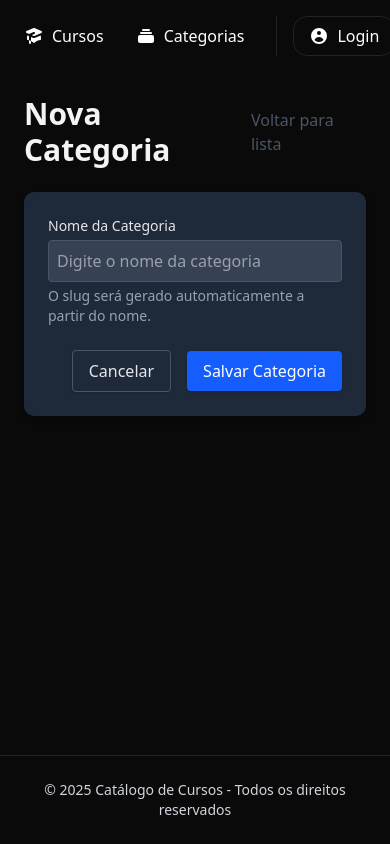
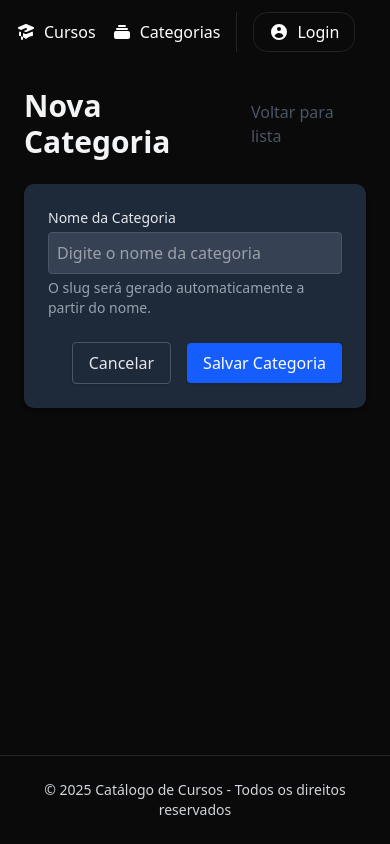
Before and after one commit to samuel05015/Catalago-cursos, a Next.js app: page /admin/categorias/nova in a window 390 px wide. Built offline with nearby package versions, Linux system fonts and the light colour scheme; no server answers.

Commit message:
Mobile: Corrigir responsividade - remover scroll horizontal e ocultar logo no mobile

```diff
--- a/src/app/layout.tsx
+++ b/src/app/layout.tsx
@@ -30,7 +30,7 @@ export default function RootLayout({
     <html lang="pt-BR" className="scroll-smooth dark">
       <body
         className={`${geistSans.variable} ${geistMono.variable} antialiased min-h-screen flex flex-col
-                   bg-dark-900 text-gray-100
+                   bg-dark-900 text-gray-100 overflow-x-hidden
                    transition-colors duration-300`}
       >
         <ThemeProviderWrapper>
--- a/src/app/page.tsx
+++ b/src/app/page.tsx
@@ -177,7 +177,7 @@ export default async function Home() {
   }
 
   return (
-    <div className="min-h-screen text-center">
+    <div className="min-h-screen text-center overflow-x-hidden">
       {/* Hero Section */}
       <section className="bg-black text-white py-20 mb-16 relative overflow-hidden">
         {/* Efeito de partículas/círculos */}
@@ -209,7 +209,7 @@ export default async function Home() {
                 <span>✨ Conhecimento ao seu alcance</span>
               </div>
             </div>
-            <h1 className="text-4xl md:text-5xl lg:text-6xl font-bold mb-6 animate-fade-in text-center w-full">
+            <h1 className="text-3xl md:text-5xl lg:text-6xl font-bold mb-6 animate-fade-in text-center w-full">
               <span className="block relative">
                 Catálogo de <span className="relative">
                   <span className="absolute -inset-1 blur-sm bg-accent-500/20 rounded-lg"></span>
@@ -218,14 +218,14 @@ export default async function Home() {
               </span>
               <span className="bg-gradient-to-r from-accent-400 via-secondary-400 to-primary-400 bg-clip-text text-transparent animate-gradient-text">Online</span>
             </h1>
-            <p className="text-xl md:text-2xl mb-10 text-gray-100 animate-fade-in text-center backdrop-blur-sm bg-dark-900/30 rounded-lg py-3 px-6 inline-block border border-dark-700/50 shadow-lg">
+            <p className="text-lg md:text-2xl mb-10 text-gray-100 animate-fade-in text-center backdrop-blur-sm bg-dark-900/30 rounded-lg py-3 px-6 inline-block border border-dark-700/50 shadow-lg">
               Explore nossa seleção de cursos de alta qualidade e <span className="text-accent-300 font-medium">impulsione sua carreira</span>
             </p>
-            <div className="flex flex-wrap justify-center gap-4 animate-slide-up">
+            <div className="flex flex-col sm:flex-row flex-wrap justify-center gap-4 animate-slide-up">
               <Link
                 href="#cursos"
                 className="bg-gradient-to-r from-accent-600 via-accent-500 to-secondary-600 text-white
-                         px-8 py-4 rounded-lg font-semibold shadow-2xl border border-accent-500
+                         px-6 sm:px-8 py-3 sm:py-4 rounded-lg font-semibold shadow-2xl border border-accent-500
                          hover:shadow-accent-500/50 hover:-translate-y-1 hover:scale-105
                          transition-all duration-300 flex items-center gap-2 text-lg relative
                          overflow-hidden group"
@@ -240,7 +240,7 @@ export default async function Home() {
               <Link
                 href="/categorias"
                 className="bg-transparent border border-accent-500 text-white
-                         px-8 py-4 rounded-lg font-semibold shadow-lg
+                         px-6 sm:px-8 py-3 sm:py-4 rounded-lg font-semibold shadow-lg
                          hover:bg-accent-900/30 hover:border-accent-400 transition-all duration-300 flex items-center gap-2
                          group"
               >
--- a/src/components/layout/navigation.tsx
+++ b/src/components/layout/navigation.tsx
@@ -78,23 +78,23 @@ export default function Navigation() {
   return (
     <nav className="relative z-50 bg-dark-900">
       {/* Main navigation content */}
-      <div className="container mx-auto flex justify-between items-center py-4 px-6 relative">
-        {/* Logo apenas, sem texto */}
-        <Link href="/" className="group relative">
+      <div className="container mx-auto flex justify-between items-center py-3 px-4 sm:py-4 sm:px-6 relative">
+        {/* Logo - oculta completamente no mobile */}
+        <Link href="/" className="group relative hidden sm:block">
           <div className="relative">
-            {/* Logo extremamente grande */}
+            {/* Logo menor no desktop */}
             <Image
               src="/evoluir.png"
               alt="Logo Evoluir"
-              width={128}
-              height={128}
+              width={80}
+              height={80}
               className="relative z-10 object-contain group-hover:scale-105 transition-all duration-300"
             />
           </div>
         </Link>
 
         {/* Navigation links */}
-        <div className="flex gap-8 items-center">
+        <div className="flex gap-4 sm:gap-8 items-center">
           <Link
             href="/"
             className={`group flex items-center gap-2 transition-all duration-300 relative ${pathname === '/' ? 'text-accent-300' : 'text-white'}`}
```
